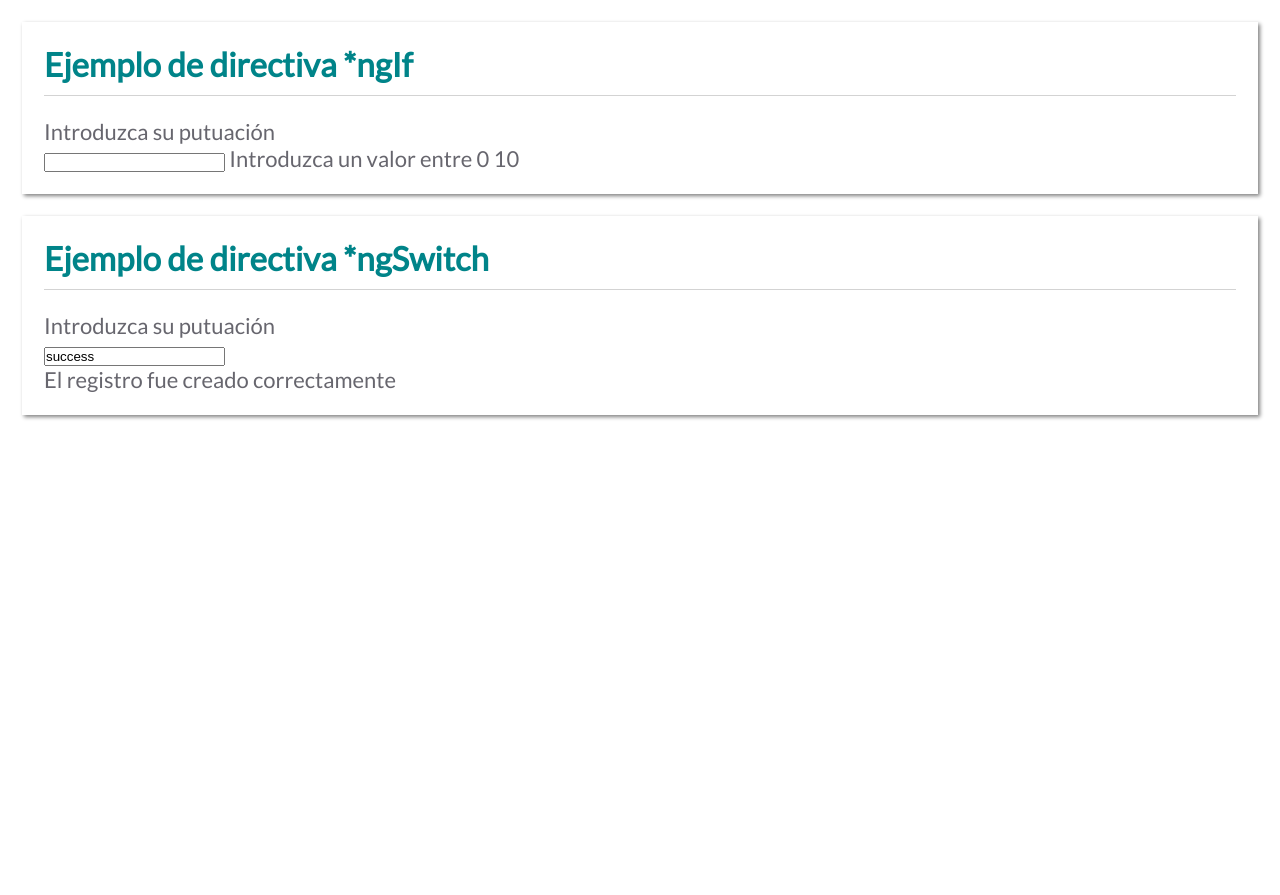
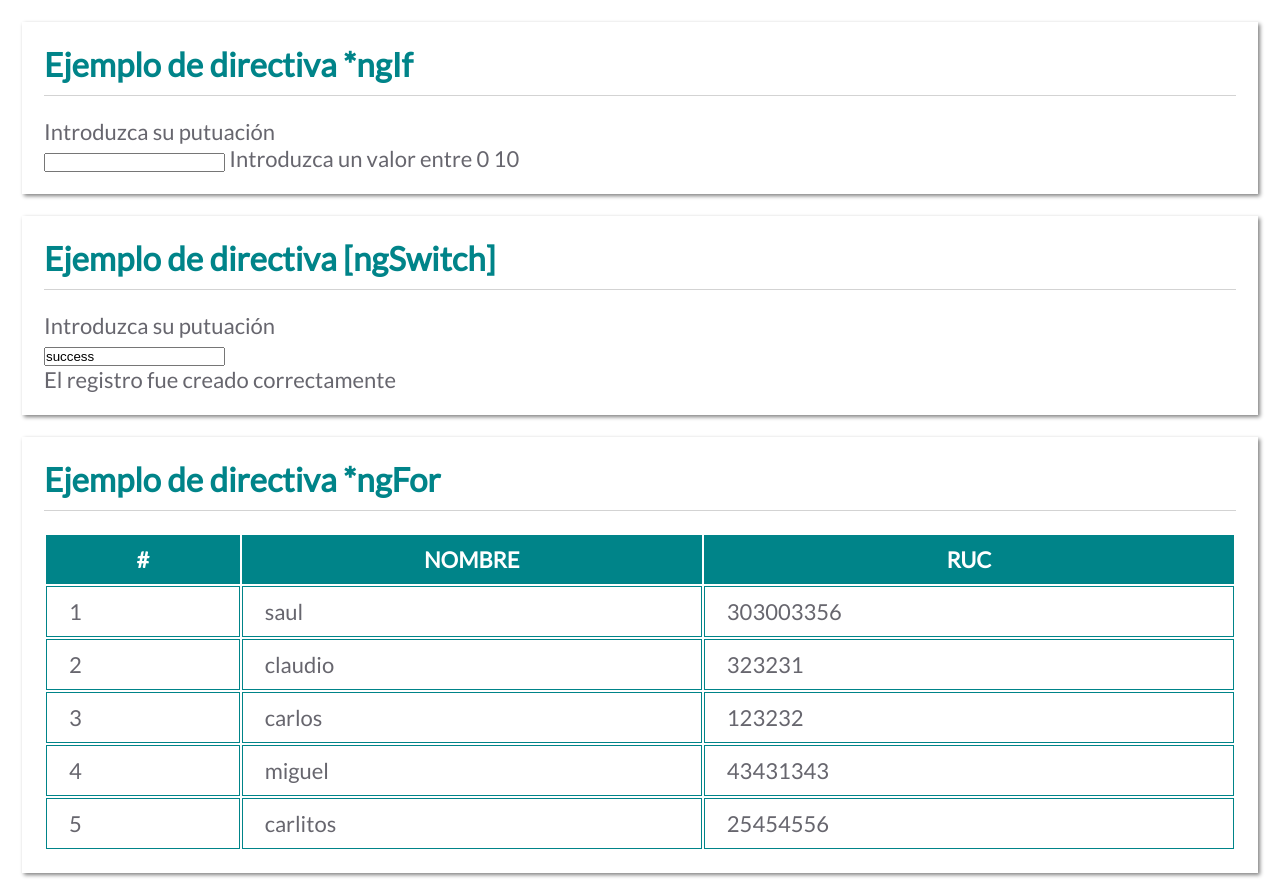
Before and after one commit to saulsistemas/MasterLaravelUdemy1, an Angular app: page / in a window 1280 px wide. Before the commit the page ends 800 px from the top, so only its background shows below. Built offline with nearby package versions, Linux system fonts and the light colour scheme.

Commit message:
directiva *ngfor

```diff
--- /dev/null
+++ b/src/app/03directivas/directiva-ng-for/directiva-ng-for.component.html
@@ -0,0 +1,17 @@
+<div class="card">
+    <h1>Ejemplo de directiva *ngFor</h1>
+    <table>
+        <tr>
+            <th>#</th>
+            <th>NOMBRE</th>
+            <th>RUC</th>
+        </tr>
+        <tr *ngFor="let provedor of proveedores; let i = index">
+            <td>{{i+1}}</td>
+            <td>{{provedor.nombre}}</td>
+            <td>{{provedor.ruc}}</td>
+        </tr>
+    </table>
+
+
+</div>
--- /dev/null
+++ b/src/app/03directivas/directiva-ng-for/directiva-ng-for.component.ts
@@ -0,0 +1,24 @@
+import { Component, OnInit } from '@angular/core';
+
+@Component({
+  selector: 'app-directiva-ng-for',
+  templateUrl: './directiva-ng-for.component.html',
+  styleUrls: ['./directiva-ng-for.component.css']
+})
+export class DirectivaNgForComponent implements OnInit {
+
+  proveedores:Array<any> =[
+    {nombre:"saul", ruc:'303003356'},
+    {nombre:"claudio", ruc:'323231'},
+    {nombre:"carlos", ruc:'123232'},
+    {nombre:"miguel", ruc:'43431343'},
+  ];
+  constructor() { }
+
+  ngOnInit(): void {
+    setTimeout(() => {
+      this.proveedores.push({nombre:'carlitos',ruc:'25454556'})
+    }, 3000);
+  }
+
+}
--- a/src/app/03directivas/directiva-ng-switch/directiva-ng-switch.component.html
+++ b/src/app/03directivas/directiva-ng-switch/directiva-ng-switch.component.html
@@ -1,5 +1,5 @@
 <div class="card">
-    <h1>Ejemplo de directiva *ngSwitch</h1>
+    <h1>Ejemplo de directiva [ngSwitch]</h1>
     <p>Introduzca su putuación</p>
     <input type="text" [(ngModel)]="mensaje">
     <div [ngSwitch]="mensaje">
--- a/src/app/app.component.html
+++ b/src/app/app.component.html
@@ -1,2 +1,3 @@
 <app-directiva-ng-if></app-directiva-ng-if>
 <app-directiva-ng-switch></app-directiva-ng-switch>
+<app-directiva-ng-for></app-directiva-ng-for>
--- a/src/app/app.module.ts
+++ b/src/app/app.module.ts
@@ -10,6 +10,7 @@ import { FormsModule } from '@angular/forms';
 import { PipesAngularComponent } from './02pipes/pipes-angular/pipes-angular.component';
 import { DirectivaNgIfComponent } from './03directivas/directiva-ng-if/directiva-ng-if.component';
 import { DirectivaNgSwitchComponent } from './03directivas/directiva-ng-switch/directiva-ng-switch.component';
+import { DirectivaNgForComponent } from './03directivas/directiva-ng-for/directiva-ng-for.component';
 
 @NgModule({
   declarations: [
@@ -20,7 +21,8 @@ import { DirectivaNgSwitchComponent } from './03directivas/directiva-ng-switch/d
     TwoWayBindingComponent,
     PipesAngularComponent,
     DirectivaNgIfComponent,
-    DirectivaNgSwitchComponent
+    DirectivaNgSwitchComponent,
+    DirectivaNgForComponent
   ],
   imports: [
     BrowserModule,
```
Also changed, not shown: src/app/03directivas/directiva-ng-for/directiva-ng-for.component.css (added).
